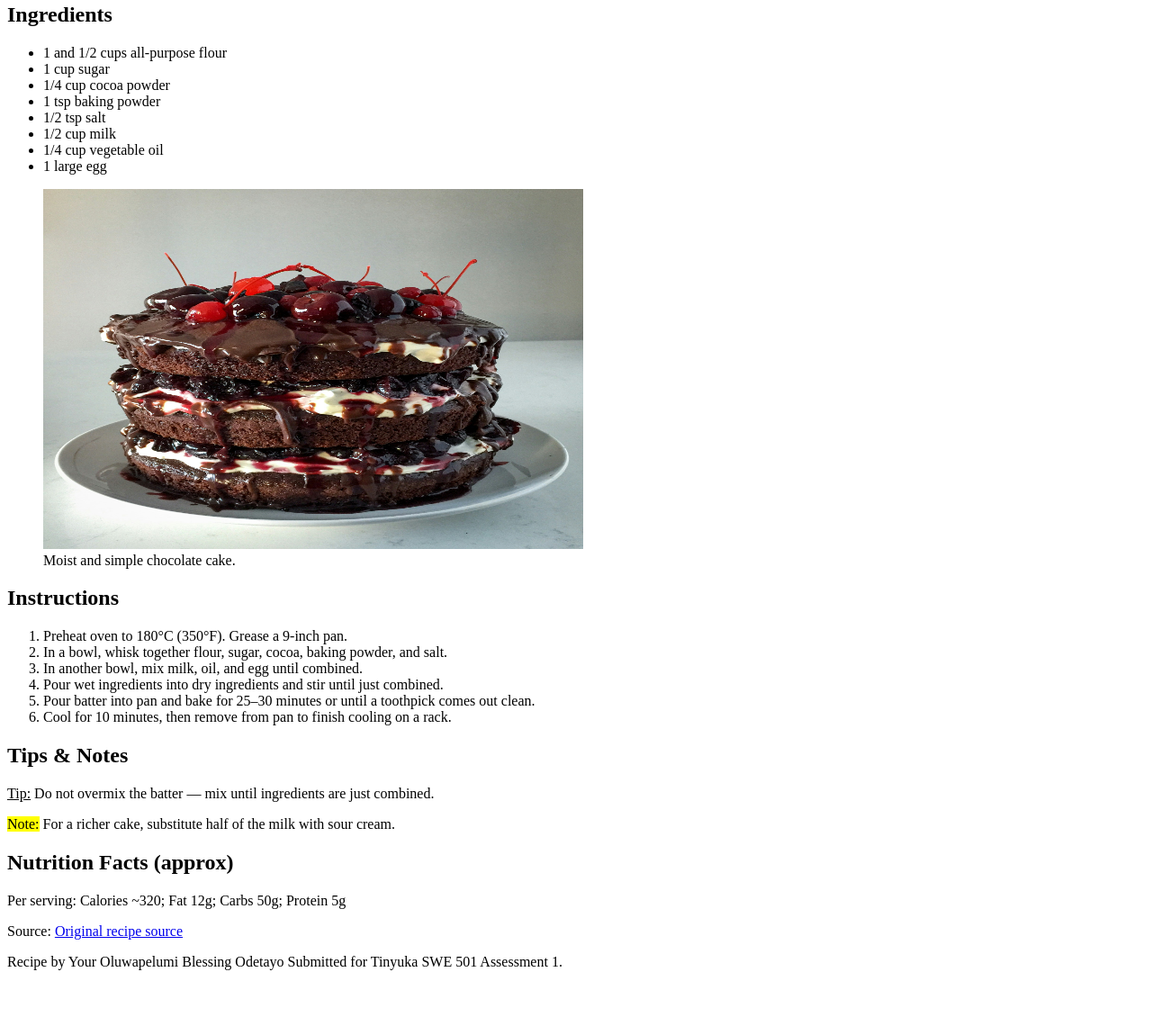
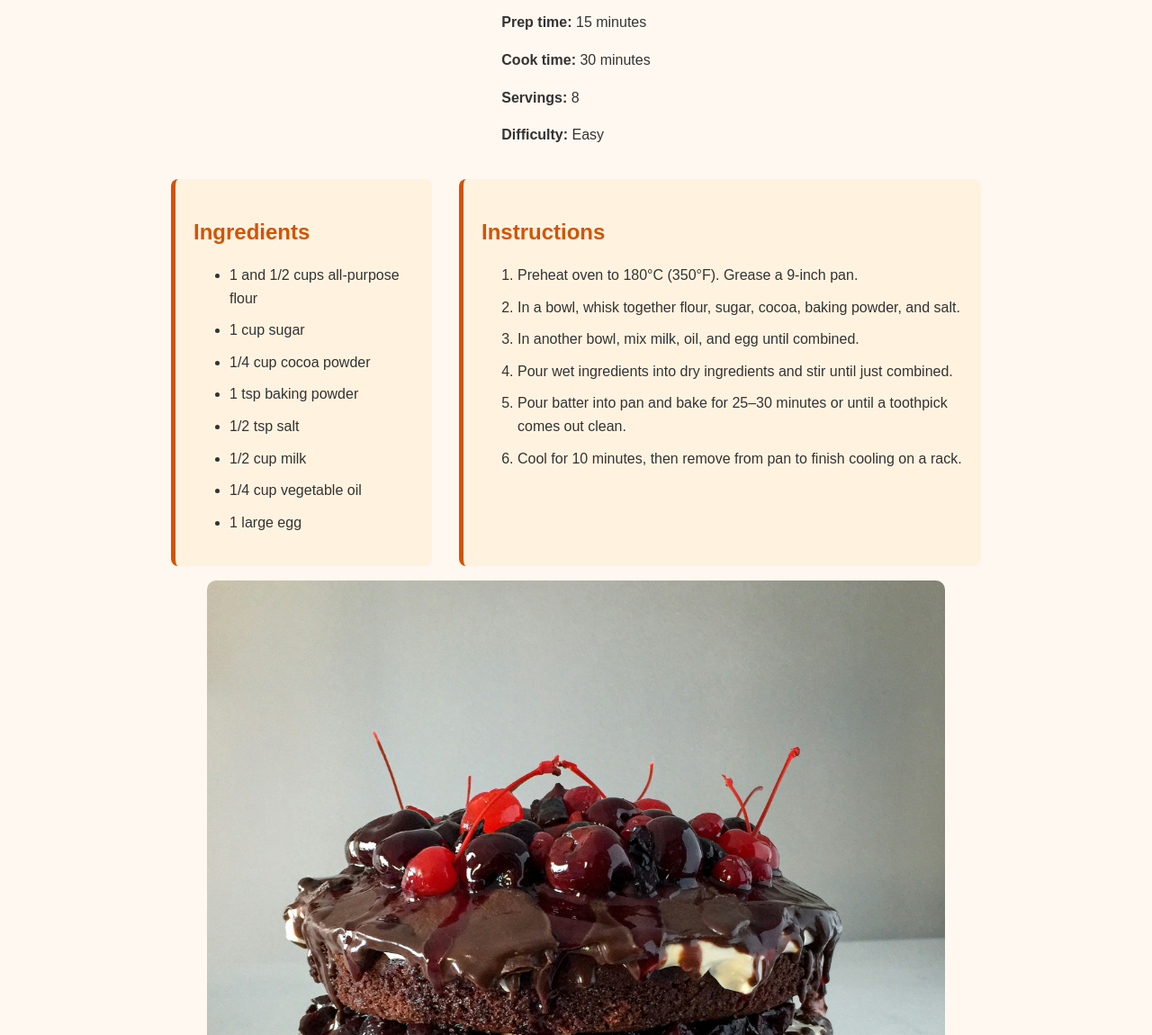
Before and after one commit to Oluwapelumiodetayo/html-recipe-page, a plain HTML site: page index.html in a window 1280 px wide. Shown: the part 302-1452 px from the top of the page at 90% size. Before the commit the page ends 1396 px from the top, so only its background shows below. Drawn offline with Linux system fonts and the light colour scheme.

Commit message:
(fix): Correct CSS file referencing for visual display of styles on the webpage

```diff
--- a/index.html
+++ b/index.html
@@ -5,6 +5,8 @@
   <meta name="viewport" content="width=device-width, initial-scale=1">
   <title>Easy Chocolate Cake Recipe</title>
   <!-- Oluwapelumi Odetayo SWE 501 Assessment 1 -->
+  <link rel="stylesheet" href="/style.css">
+
 </head>
 <body>
   <header>
@@ -12,7 +14,8 @@
     <p><em>A quick, moist chocolate cake perfect for beginners.</em></p>
   </header>
 
-  <section aria-labelledby="details">
+  <div class="container">
+    <section aria-labelledby="details" class="details">
       <h2 id="details">Recipe Details</h2>
       <p><strong>Prep time:</strong> 15 minutes</p>
       <p><strong>Cook time:</strong> 30 minutes</p>
@@ -20,7 +23,8 @@
       <p><strong>Difficulty:</strong> Easy</p>
     </section>
 
-  <section aria-labelledby="ingredients">
+    <div class="recipe-grid">
+      <section class="ingredients" aria-labelledby="ingredients">
         <h2 id="ingredients">Ingredients</h2>
         <ul>
           <li>1 and 1/2 cups all-purpose flour</li>
@@ -34,12 +38,7 @@
         </ul>
       </section>
 
-  <figure>
-    <img src="chocolate_cake.jpg" alt="Slice of chocolate cake on a plate" width="600" height="400">
-    <figcaption>Moist and simple chocolate cake.</figcaption>
-  </figure>
-
-  <section aria-labelledby="instructions">
+      <section class="instructions" aria-labelledby="instructions">
         <h2 id="instructions">Instructions</h2>
         <ol>
           <li>Preheat oven to 180°C (350°F). Grease a 9-inch pan.</li>
@@ -50,21 +49,28 @@
           <li>Cool for 10 minutes, then remove from pan to finish cooling on a rack.</li>
         </ol>
       </section>
+    </div>
 
-  <section aria-labelledby="tips">
+    <figure>
+      <img src="chocolate_cake.jpg" alt="Slice of chocolate cake on a plate">
+      <figcaption>Moist and simple chocolate cake.</figcaption>
+    </figure>
+
+    <section aria-labelledby="tips" class="tips">
       <h2 id="tips">Tips & Notes</h2>
       <p><u>Tip:</u> Do not overmix the batter — mix until ingredients are just combined.</p>
       <p><mark>Note:</mark> For a richer cake, substitute half of the milk with sour cream.</p>
     </section>
 
-  <aside aria-labelledby="nutrition">
+    <aside class="nutrition" aria-labelledby="nutrition">
       <h2 id="nutrition">Nutrition Facts (approx)</h2>
       <p>Per serving: Calories ~320; Fat 12g; Carbs 50g; Protein 5g</p>
       <p>Source: <a href="https://example.com/easy-chocolate-cake" target="_blank" rel="noopener">Original recipe source</a></p>
     </aside>
+  </div>
 
   <footer>
-    <p>Recipe by Your Oluwapelumi Blessing Odetayo Submitted for Tinyuka SWE 501 Assessment 1.</p>
+    <p>Recipe by Oluwapelumi Blessing Odetayo Submitted for Tinyuka SWE 501 Assessment 1.</p>
   </footer>
 </body>
 </html>
```
Lines whose indentation alone changed are shown as unchanged.
